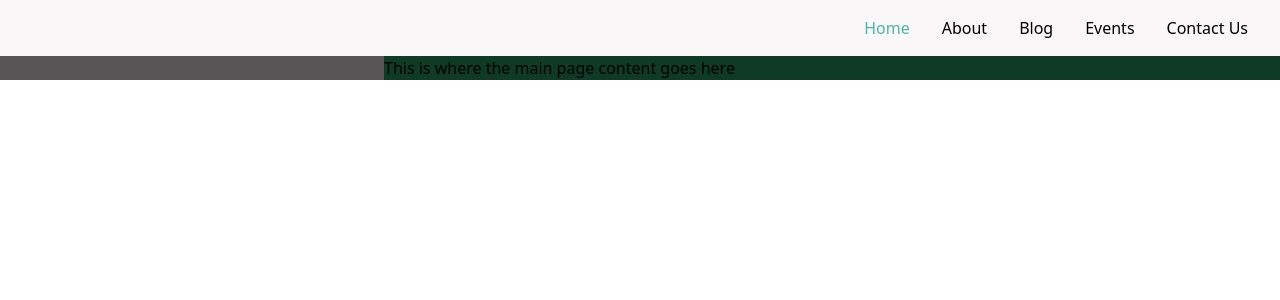
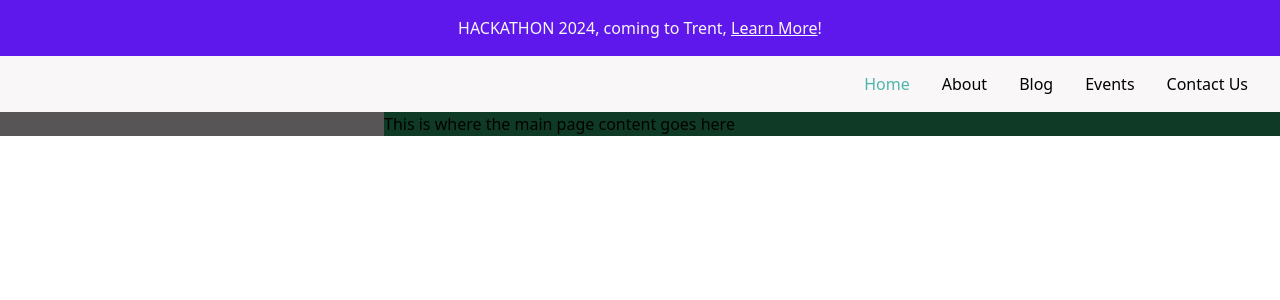
Before and after one commit to Trent-Computer-Science-Club-Association/ClubWebsite, a Next.js app: page / in a window 1280 px wide. Shown: the top 300 px of the page. Built offline with nearby package versions, Linux system fonts and the light colour scheme.

Commit message:
feat(HomePage): Create Event Banner

```diff
--- /dev/null
+++ b/components/EventBanner.tsx
@@ -0,0 +1,28 @@
+// CSS
+import styles from '../styles/components/EventBanner.module.scss';
+// Config
+import { bannerInfo } from '../config.yaml';
+import ReactMarkdown from 'react-markdown';
+
+interface Props {
+  color?: string;
+}
+
+export default function EventBanner({ color }: Props) {
+  const eventMarkdown = bannerInfo[0].text;
+
+  // set the color to be the color if it is provided, otherwise default to the tailwind color for event-banner
+  const bannerColor = color ? color : 'event-banner';
+
+  return (
+    <div
+      className={styles.EventBanner}
+      style={{ backgroundColor: bannerColor }}
+    >
+      {/* Event Content */}
+      <div className={styles.EventContent}>
+        <ReactMarkdown children={eventMarkdown} className={styles.Markdown} />
+      </div>
+    </div>
+  );
+}
--- a/config.yaml
+++ b/config.yaml
@@ -19,3 +19,5 @@ pageInfo:
     pageName: 'Contact Us'
     pageLink: '/Contact'
     displayInNav: true
+bannerInfo:
+  - text: 'HACKATHON 2024, coming to Trent, [Learn More](example.com)!'
--- a/package.json
+++ b/package.json
@@ -17,7 +17,8 @@
     "next": "14.2.3",
     "next-plugin-yaml": "^1.0.1",
     "react": "^18.3.1",
-    "react-dom": "^18.3.1"
+    "react-dom": "^18.3.1",
+    "react-markdown": "^9.0.1"
   },
   "devDependencies": {
     "@types/node": "^20",
--- a/pages/index.tsx
+++ b/pages/index.tsx
@@ -2,11 +2,13 @@
 import styles from '../styles/Home.module.scss';
 // Internal Components
 import NavBar from '../components/NavBar';
+import EventBanner from '../components/EventBanner';
 
 export default function Home() {
   return (
     <>
-      <NavBar currentPage='Home'/>
+      <EventBanner />
+      <NavBar currentPage='Home' />
       <section className={styles.container}>
         <aside className={styles.SideArea}></aside>
         <main className={styles.MainArea}>
--- /dev/null
+++ b/styles/components/EventBanner.module.scss
@@ -0,0 +1,25 @@
+.EventBanner {
+  @apply bg-event-banner;
+  @apply flex justify-center items-center;
+  @apply p-4;
+}
+
+.EventContent {
+  @apply text-color-2;
+  @apply flex flex-col;
+  @apply gap-2;
+}
+
+.Markdown {
+  @apply leading-relaxed;
+  @apply text-base;
+
+  a {
+    @apply underline;
+    @apply text-color-2;
+
+    &:hover {
+      @apply text-hover-2;
+    }
+  }
+}
--- a/tailwind.config.ts
+++ b/tailwind.config.ts
@@ -16,7 +16,9 @@ const config: Config = {
         'color-3': '#575555', // Aside Gray
         'active-1': '#4db6ac', // TODO: Decide on a color for this
         'hover-1': '#4db6ac', // TODO: Decide on a color for this
-      }
+        'hover-2': '#89B4FA', // TODO: Decide on a color for this
+        'event-banner': '#5E18EB', // Event Banner Background
+      },
     },
   },
   plugins: [],
```
Also changed, not shown: styles/Home.module.scss (line endings or trailing spaces), 1 other file (tests, documents, lock files or other folders).
